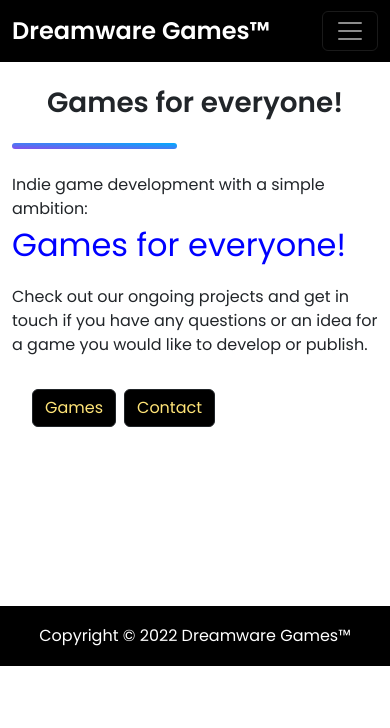
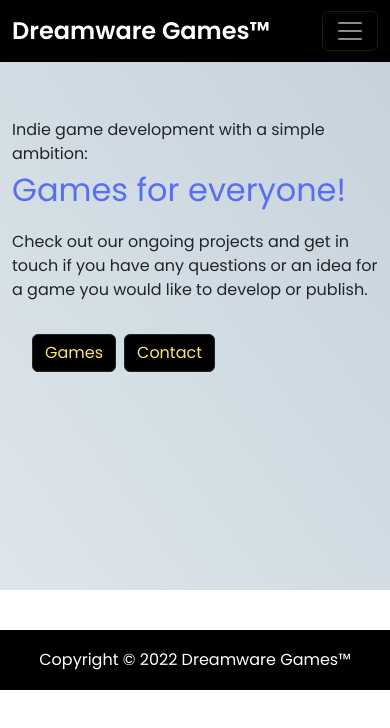
Before and after one commit to Dreamware-Games/website, a React (Create React App) app: page / in a window 390 px wide. Shown: the top 728 px of the page. Built offline with nearby package versions, Linux system fonts and the light colour scheme.

Commit message:
Styling. Collapse responsive menu on click.

```diff
--- a/src/assets/css/style.css
+++ b/src/assets/css/style.css
@@ -35,19 +35,17 @@
 }
 
 .hero-container {
-    background-image: linear-gradient(to right top, #874feb, #00acfd);
-    min-height: 55vh;
+    background-image: linear-gradient(to right top, #DCE6EB, #C8D2DC);
+    min-height: 60vh;
     width: 100%;
     display: flex;
     flex-direction: column;
     justify-content: center;
     align-items: center;
     object-fit: contain;
-    border-bottom-style: dotted;
-    border-width: 1px;
 }
 
 .intro-header {
-    color: #0000ff;
+    color: #586ff1;
     font-size: 32px;
 }
--- a/src/components/Menubar.js
+++ b/src/components/Menubar.js
@@ -1,4 +1,4 @@
-import React from 'react'
+import { React, useState } from 'react'
 import { Container, Nav, Navbar } from 'react-bootstrap'
 import { Link } from 'react-router-dom'
 import { FontAwesomeIcon } from '@fortawesome/react-fontawesome'
@@ -7,16 +7,19 @@
 import '../assets/css/menubar.css'
 
 export const MenuBar = () => {
+
+    const [expanded, setExpanded] = useState(false)
+
     return (
-        <Navbar className='cstm-navbar' expand="lg" variant='dark'>
+        <Navbar expanded={expanded} className='cstm-navbar' expand="lg" variant='dark'>
             <Container>
-                <Navbar.Brand as={Link} to='/' className='cstm-navbar-home'>Dreamware Games™</Navbar.Brand>
-                <Navbar.Toggle aria-controls="basic-navbar-nav" />
-                <Navbar.Collapse id="basic-navbar-nav">
-                    <Nav className="ml-auto">
-                        <Nav.Link as={Link} to='/games'><FontAwesomeIcon icon={faGamepad} />&nbsp;Games</Nav.Link>
-                        <Nav.Link as={Link} to='/about'><FontAwesomeIcon icon={faCircleInfo} />&nbsp;About</Nav.Link>
-                        <Nav.Link as={Link} to='/contact'><FontAwesomeIcon icon={faPaperPlane} />&nbsp;Contact</Nav.Link>
+                <Navbar.Brand as={Link} to='/' onClick={() => setExpanded(false)} className='cstm-navbar-home'>Dreamware Games™</Navbar.Brand>
+                <Navbar.Toggle onClick={() => setExpanded(expanded ? false : "expanded")} aria-controls='responsive-navbar-nav' />
+                <Navbar.Collapse id='responsive-navbar-nav'>
+                    <Nav className='mr-auto navlink'>
+                        <Nav.Link as={Link} to='/games' onClick={() => setExpanded(false)}><FontAwesomeIcon icon={faGamepad} />&nbsp;Games</Nav.Link>
+                        <Nav.Link as={Link} to='/about' onClick={() => setExpanded(false)}><FontAwesomeIcon icon={faCircleInfo} />&nbsp;About</Nav.Link>
+                        <Nav.Link as={Link} to='/contact' onClick={() => setExpanded(false)}><FontAwesomeIcon icon={faPaperPlane} />&nbsp;Contact</Nav.Link>
                     </Nav>
                 </Navbar.Collapse>
             </Container>
--- a/src/pages/Home.js
+++ b/src/pages/Home.js
@@ -2,16 +2,11 @@
 import { Button, Container, Row, Col } from 'react-bootstrap'
 import { Link } from 'react-router-dom'
 
-import { Separator } from '../components/common/Separator';
-
 
 export const Home = () => {
     return (
-        <Container className='mt-2 wrapper'>
-            <Container className='mt-4 mb-3 center'>
-                <h1>Games for everyone!</h1>
-            </Container>
-            <Separator />
+        <div className='hero-container'>
+            <Container className='mt-5 wrapper'>
                 <Row className='intro'>
                     <Col className='mt-2 mb-2' md>
                         Indie game development with a simple ambition:
@@ -31,5 +26,6 @@
                     </Col>
                 </Row>
             </Container>
+        </div>
     )
 }
```
Lines whose indentation alone changed are shown as unchanged.
